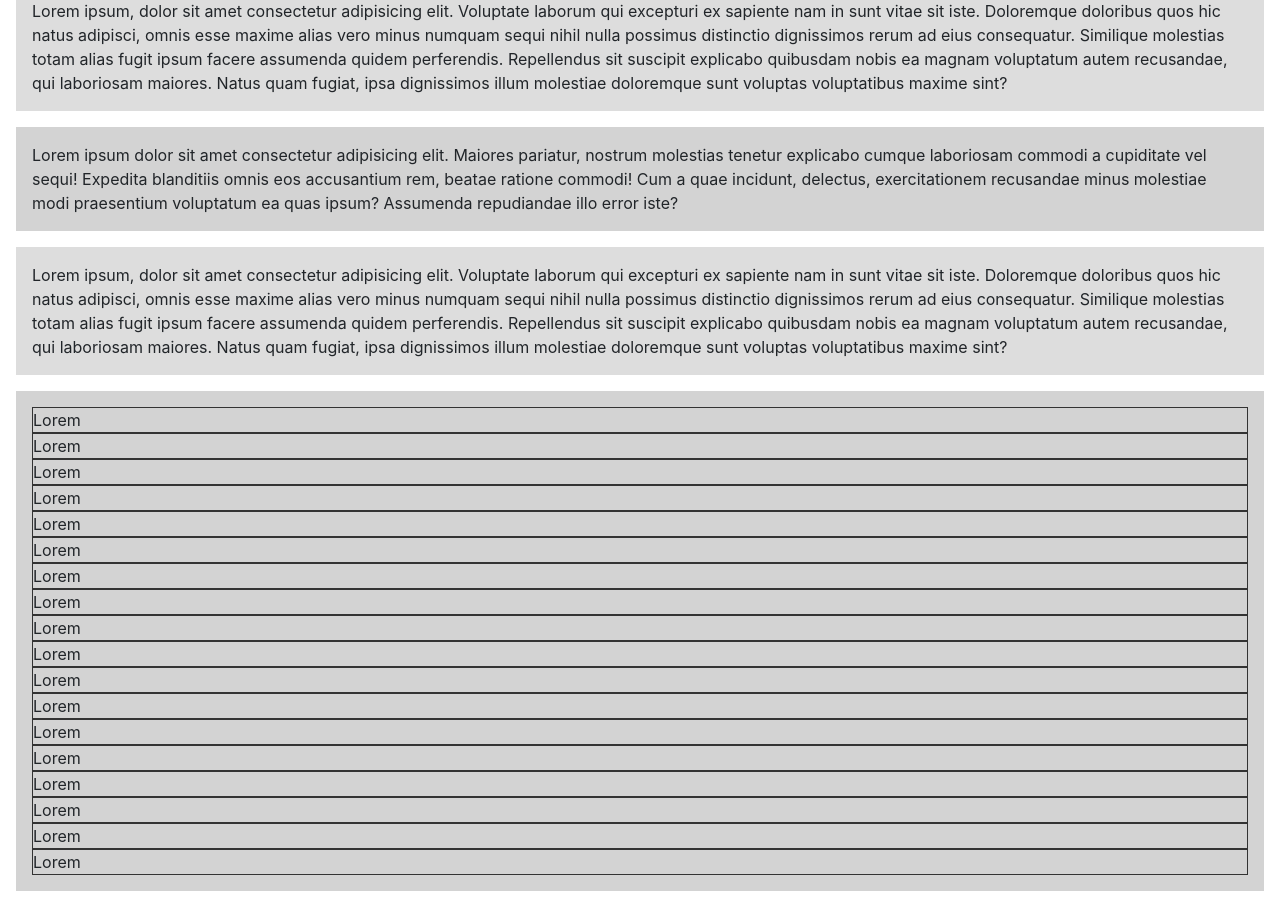
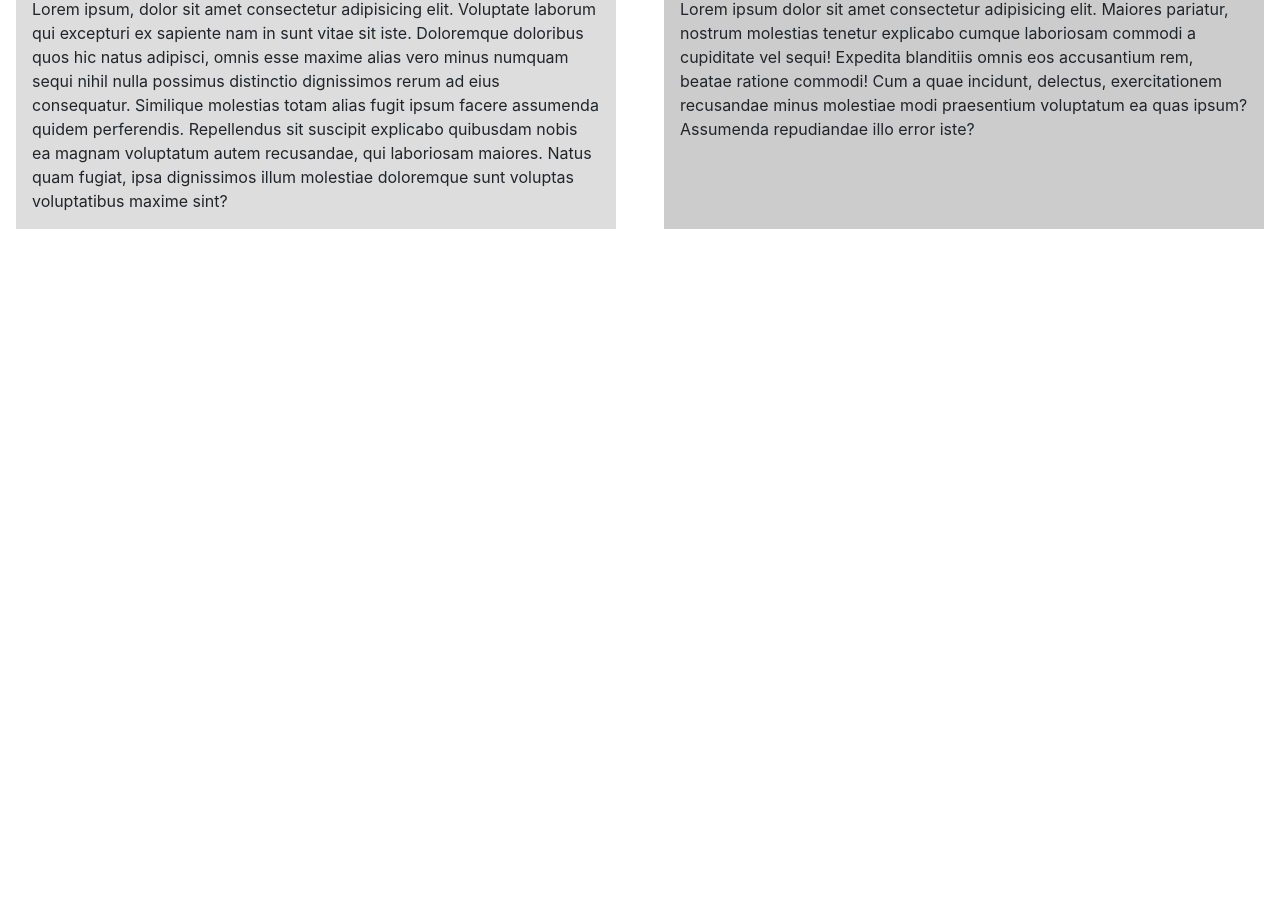
Before and after one commit to Orresho/Angular-chat-app, an Angular app in the folder client/: page / in a window 1280 px wide. Shown: the part 257-1164 px from the top of the page. After the commit the page ends 800 px from the top, so only its background shows below. Built offline with nearby package versions, Linux system fonts and the light colour scheme.

Commit message:
css grid

```diff
--- a/client/src/app/components/header/header.component.css
+++ b/client/src/app/components/header/header.component.css
@@ -10,6 +10,10 @@
 @media(min-width: 700px) {
     .grid{
         display: grid;
-        grid-template-columns: 1fr 1fr 1fr 1fr;
+        grid-template-columns: 1fr repeat(2, minmax(auto, 35em)) 1fr;
+    }
+
+    .content-wrap{
+        grid-column: 2/4;
     }
 }
--- a/client/src/app/components/header/header.component.html
+++ b/client/src/app/components/header/header.component.html
@@ -1,7 +1,9 @@
 <div class="grid">
+  <div class="content-wrap">
     <h1>Chatter One</h1>
     <p> Lorem ipsum dolor sit amet consectetur, adipisicing elit. Deleniti necessitatibus, vitae similique, eaque quaerat, dignissimos
       tenetur dolore facilis minus dicta eveniet esse voluptas aut et autem unde labore! Sit, molestias! </p>
     <button class="btn btn-primary">Sign in</button>
     <button class="btn btn-primary">Register</button>
+  </div>
 </div>
--- a/client/src/app/components/home/home.component.css
+++ b/client/src/app/components/home/home.component.css
@@ -1,25 +1,10 @@
-/* .nested-grid{
-    display: grid;
-    grid-template-columns: 1fr 1fr 1fr;
-    grid-auto-rows: 50px;
-    grid-gap: 1em;
-    padding: 1em;
-
-} */
 
 .nested-grid > div{
     border:#333 1px solid;
 }
 
-/* .grid-container{
-    display: grid;
-    grid-template-columns: 1fr 1fr 1fr 1fr;
-    grid-gap: 1em;
-    grid-auto-rows: minmax(100px, auto);
-} */
-
 .grid-container > div{
-    background-color: lightgray;
+    background-color: #ccc;
     padding: 1em;
     margin: 1em;
 }
@@ -27,3 +12,12 @@
 .grid-container > div:nth-child(odd){
     background-color: #ddd;
 }
+
+@media(min-width: 700px) {
+        .grid-container{
+        display: grid;
+        grid-template-columns: 1fr 1fr;
+        grid-gap: 1em;
+        grid-auto-rows: minmax(100px, auto);
+    }
+}
--- a/client/src/app/components/home/home.component.html
+++ b/client/src/app/components/home/home.component.html
@@ -14,33 +14,4 @@
     delectus, exercitationem recusandae minus molestiae modi praesentium voluptatum ea quas ipsum? Assumenda repudiandae
     illo error iste?
   </div>
-
-  <div>
-    Lorem ipsum, dolor sit amet consectetur adipisicing elit. Voluptate laborum qui excepturi ex sapiente nam in sunt vitae sit
-    iste. Doloremque doloribus quos hic natus adipisci, omnis esse maxime alias vero minus numquam sequi nihil nulla possimus
-    distinctio dignissimos rerum ad eius consequatur. Similique molestias totam alias fugit ipsum facere assumenda quidem
-    perferendis. Repellendus sit suscipit explicabo quibusdam nobis ea magnam voluptatum autem recusandae, qui laboriosam
-    maiores. Natus quam fugiat, ipsa dignissimos illum molestiae doloremque sunt voluptas voluptatibus maxime sint?
-  </div>
-
-  <div class="nested-grid">
-    <div>Lorem</div>
-    <div>Lorem</div>
-    <div>Lorem</div>
-    <div>Lorem</div>
-    <div>Lorem</div>
-    <div>Lorem</div>
-    <div>Lorem</div>
-    <div>Lorem</div>
-    <div>Lorem</div>
-    <div>Lorem</div>
-    <div>Lorem</div>
-    <div>Lorem</div>
-    <div>Lorem</div>
-    <div>Lorem</div>
-    <div>Lorem</div>
-    <div>Lorem</div>
-    <div>Lorem</div>
-    <div>Lorem</div>
-  </div>
 </div>
```
